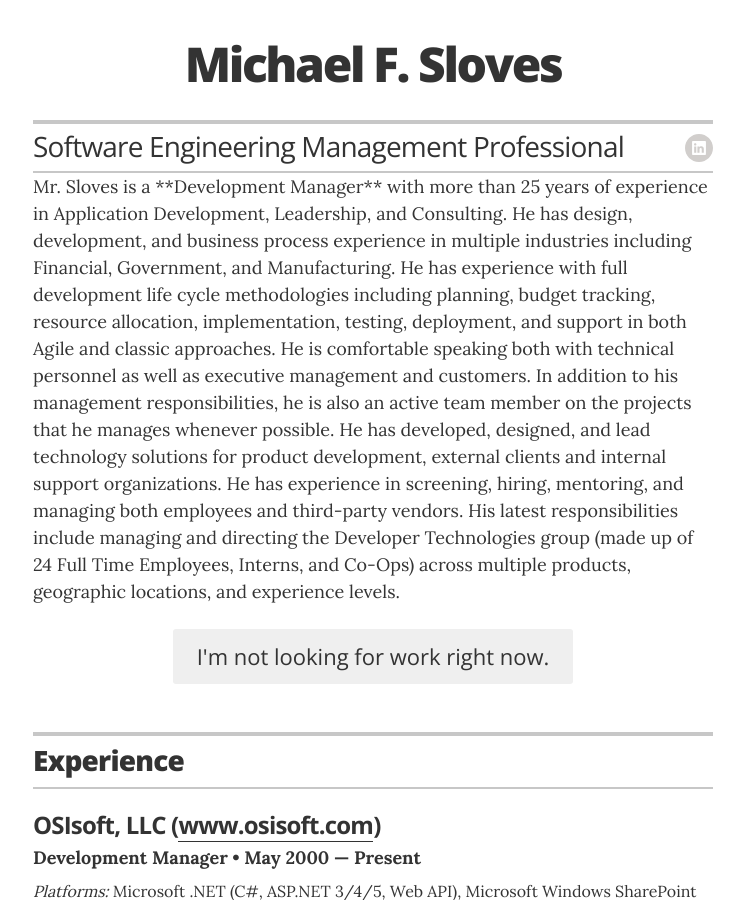
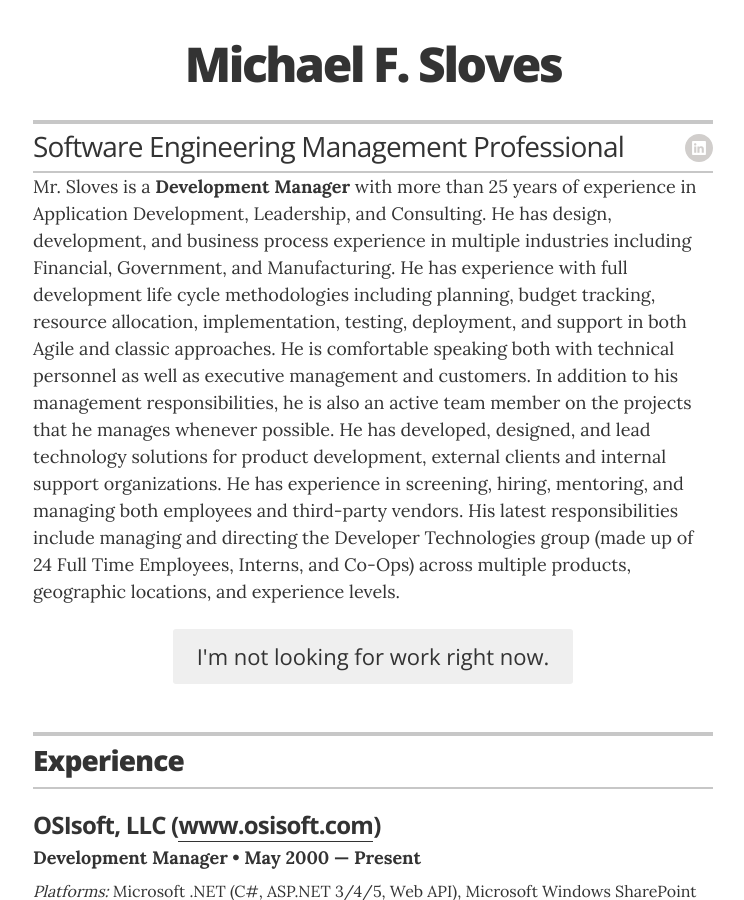
Before and after one commit to Sloveez/sloveez.github.io, a Jekyll site: the page built from index.html, in a window 1280 px wide and 900 px high. Shown: the whole window, without its empty margins (267-1011 px from the left). Built offline with Jekyll 4.4.1, drawn with Linux system fonts in a browser that asks for light colours.

```diff
--- a/_data/execsummary.yml
+++ b/_data/execsummary.yml
@@ -1 +1 @@
-- text: Mr. Sloves is a **Development Manager** with more than 25 years of experience in Application Development, Leadership, and Consulting.  He has design, development, and business process experience in multiple industries including Financial, Government, and Manufacturing.  He has experience with full development life cycle methodologies including planning, budget tracking, resource allocation, implementation, testing, deployment, and support in both Agile and classic approaches. He is comfortable speaking both with technical personnel as well as executive management and customers. In addition to his management responsibilities, he is also an active team member on the projects that he manages whenever possible.  He has developed, designed, and lead technology solutions for product development, external clients and internal support organizations.  He has experience in screening, hiring, mentoring, and managing both employees and third-party vendors.  His latest responsibilities include managing and directing the Developer Technologies group (made up of 24 Full Time Employees, Interns, and Co-Ops) across multiple products, geographic locations, and experience levels.
+- text: Mr. Sloves is a <strong>Development Manager</strong> with more than 25 years of experience in Application Development, Leadership, and Consulting.  He has design, development, and business process experience in multiple industries including Financial, Government, and Manufacturing.  He has experience with full development life cycle methodologies including planning, budget tracking, resource allocation, implementation, testing, deployment, and support in both Agile and classic approaches. He is comfortable speaking both with technical personnel as well as executive management and customers. In addition to his management responsibilities, he is also an active team member on the projects that he manages whenever possible.  He has developed, designed, and lead technology solutions for product development, external clients and internal support organizations.  He has experience in screening, hiring, mentoring, and managing both employees and third-party vendors.  His latest responsibilities include managing and directing the Developer Technologies group (made up of 24 Full Time Employees, Interns, and Co-Ops) across multiple products, geographic locations, and experience levels.
```
